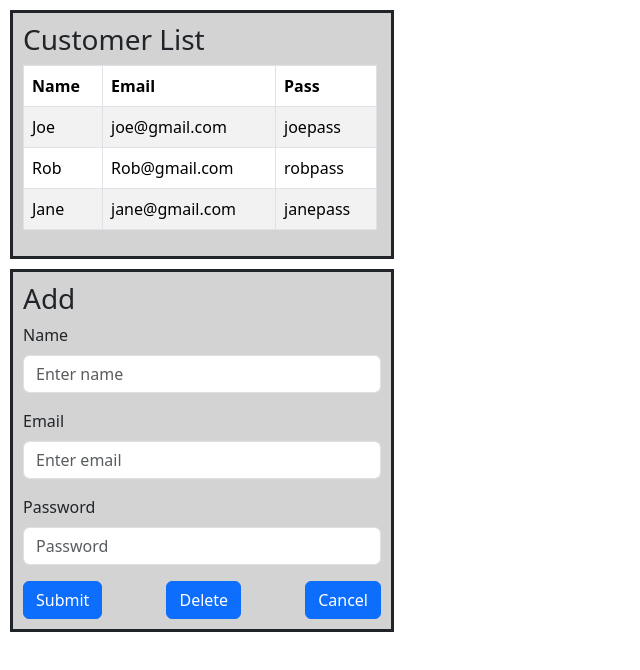
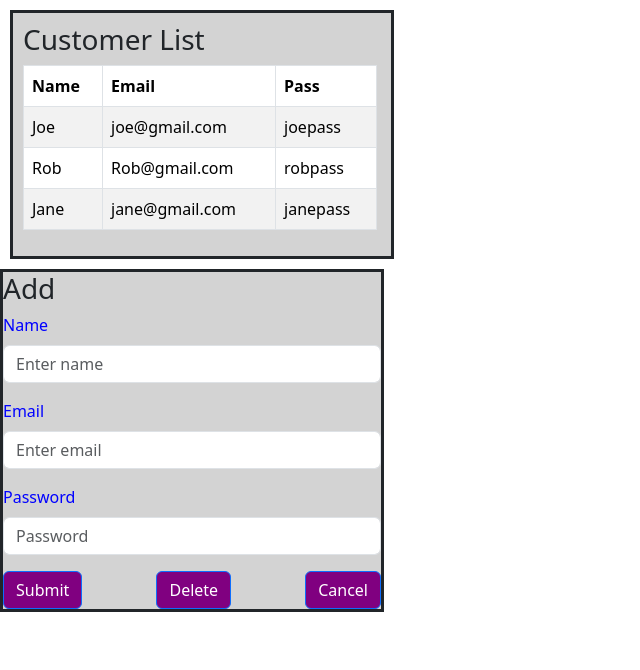
Before and after one commit to AllisanLu/React-Project-Training, a React (Vite) app in the folder client/front-end-app/: page / in a window 1280 px wide. Shown: the top 670 px of the page, without its empty margins (0-640 px from the left). Built offline with nearby package versions, Linux system fonts and the light colour scheme.

Commit message:
Added the Component-Classname pattern and small refactors

```diff
--- a/client/front-end-app/src/App.jsx
+++ b/client/front-end-app/src/App.jsx
@@ -3,14 +3,13 @@ import CustomerForm from "./components/CustomerForm";
 import data from "./mock_data/data.json";
 import { useState } from "react";
 function App() {
-  const [custData, setCustData] = useState(undefined);
-  const handleCustomer = (cust) => {
-    setCustData(cust);
-  };
+  const [customer, setCustomer] = useState(undefined);
+  const [customers, setCustomers] = useState(data)
+  console.log({ customer })
   return (
     <>
-      <CustomerList data={data} onCustomerClick={handleCustomer} />
-      <CustomerForm formData={custData} />
+      <CustomerList customers={customers} setCustomer={setCustomer} />
+      <CustomerForm customer={customer} />
     </>
   );
 }
--- /dev/null
+++ b/client/front-end-app/src/components/CustomerForm.css
@@ -0,0 +1,21 @@
+.CustomerForm {
+
+  background-color: lightgrey;
+  border-style: solid;
+  width: 30%;
+  margin: 10;
+  padding: 10;
+
+  & label {
+    color: blue;
+  }
+
+  & #buttonGroup {
+    display: flex;
+    justify-content: space-between;
+
+    & button {
+      background-color: purple;
+    }
+  }
+}
--- a/client/front-end-app/src/components/CustomerForm.jsx
+++ b/client/front-end-app/src/components/CustomerForm.jsx
@@ -1,40 +1,29 @@
+/* eslint-disable react/prop-types */
 import { useEffect, useState } from "react";
 import Button from "react-bootstrap/Button";
 import Form from "react-bootstrap/Form";
-const CustomerForm = ({ formData }) => {
-  console.log({ formData });
-  const [name, setName] = useState(formData?.name);
-  const [email, setEmail] = useState(formData?.email);
-  const [password, setPassword] = useState(formData?.password);
+import './CustomerForm.css';
 
+const CustomerForm = ({ customer: custFromProps }) => {
+  const [customer, setCustomer] = useState(() => custFromProps)
   useEffect(() => {
-    setName(formData?.name);
-    setEmail(formData?.email);
-    setPassword(formData?.password);
-  });
+    setCustomer(custFromProps)
+  }, [custFromProps]);
   const handleSubmit = (e) => {
     e.preventDefault();
-    console.log(name, email, password);
+    console.log(customer);
   };
   return (
-    <div
-      style={{
-        backgroundColor: "lightgrey",
-        borderStyle: "solid",
-        width: "30%",
-        margin: 10,
-        padding: 10,
-      }}
-    >
+    <div className="CustomerForm">
       <h3>Add</h3>
       <Form onSubmit={handleSubmit}>
         <Form.Group className="mb-3" controlId="Name">
           <Form.Label>Name</Form.Label>
           <Form.Control
             placeholder="Enter name"
-            value={name}
+            value={customer?.name}
             onChange={(e) => {
-              setName(e.target.value);
+              setCustomer({ ...customer, name: e.target.value });
             }}
           />
         </Form.Group>
@@ -42,10 +31,10 @@ const CustomerForm = ({ formData }) => {
           <Form.Label>Email</Form.Label>
           <Form.Control
             type="email"
-            value={email}
+            value={customer?.email}
             placeholder="Enter email"
             onChange={(e) => {
-              setEmail(e.target.value);
+              setCustomer({ ...customer, email: e.target.value });
             }}
           />
         </Form.Group>
@@ -53,14 +42,14 @@ const CustomerForm = ({ formData }) => {
           <Form.Label>Password</Form.Label>
           <Form.Control
             type="password"
-            value={password}
+            value={customer?.password}
             placeholder="Password"
             onChange={(e) => {
-              setPassword(e.target.value);
+              setCustomer({ ...customer, password: e.target.value });
             }}
           />
         </Form.Group>
-        <div style={{ display: "flex", justifyContent: "space-between" }}>
+        <div id="buttonGroup">
           <Button variant="primary" type="submit">
             Submit
           </Button>
--- a/client/front-end-app/src/components/CustomerList.jsx
+++ b/client/front-end-app/src/components/CustomerList.jsx
@@ -1,6 +1,7 @@
+/* eslint-disable react/prop-types */
 import Table from "react-bootstrap/Table";
 
-const CustomerList = ({ data, onCustomerClick }) => {
+const CustomerList = ({ customers, setCustomer }) => {
   return (
     <div
       style={{
@@ -21,9 +22,9 @@ const CustomerList = ({ data, onCustomerClick }) => {
           </tr>
         </thead>
         <tbody>
-          {data.map((cust, id) => {
+          {customers.map((cust, id) => {
             return (
-              <tr onClick={() => onCustomerClick(cust)} key={id}>
+              <tr onClick={() => setCustomer(cust)} key={id}>
                 <td>{cust.name}</td>
                 <td>{cust.email}</td>
                 <td>{cust.password}</td>
```
